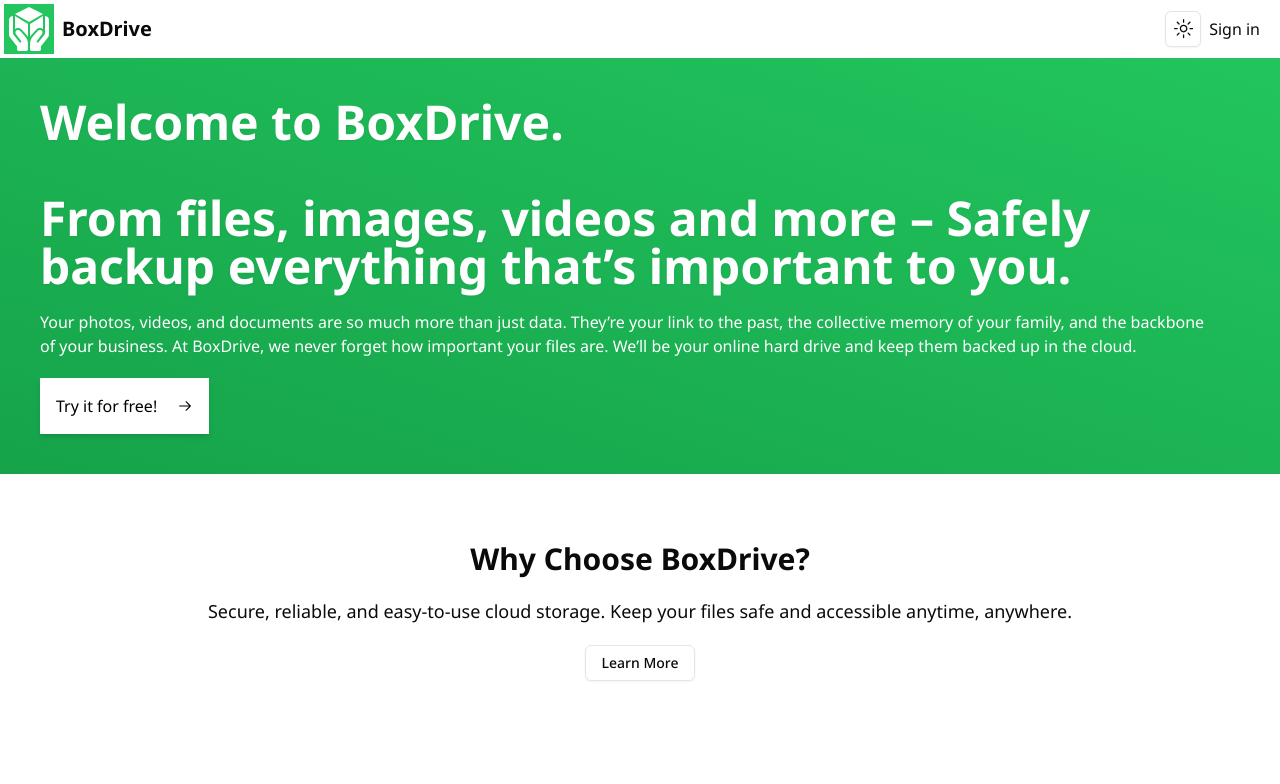
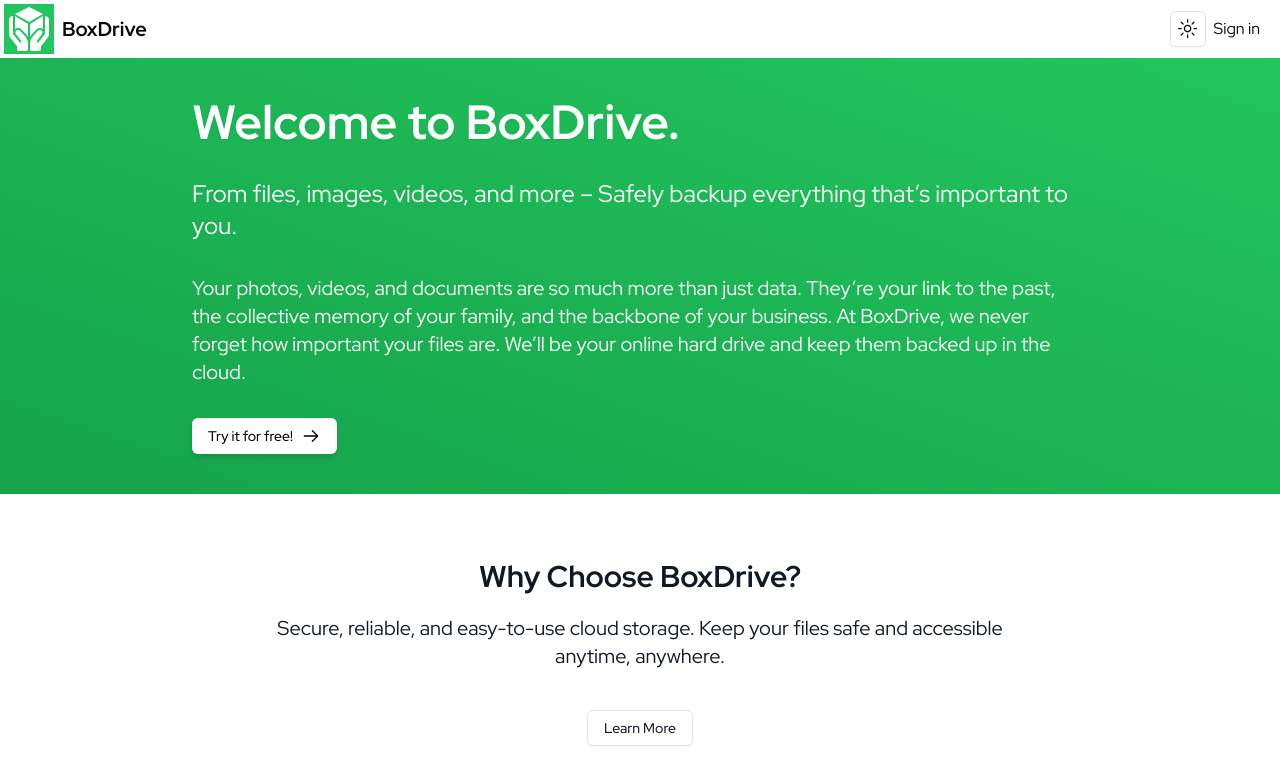
Before and after one commit to AvikNayak22/BoxDrive, a Next.js app: page / in a window 1280 px wide. Shown: the top 784 px of the page. Built offline with nearby package versions, Linux system fonts and the light colour scheme; no server answers.

Commit message:
share functionality added

```diff
--- a/app/layout.tsx
+++ b/app/layout.tsx
@@ -1,12 +1,12 @@
 import type { Metadata } from "next";
-import { Noto_Sans } from "next/font/google";
+import { Red_Hat_Display } from "next/font/google";
 import { ClerkProvider } from "@clerk/nextjs";
 import "./globals.css";
 import Header from "@/components/Header";
 import { ThemeProvider } from "@/components/theme-provider";
 import { Toaster } from "@/components/ui/sonner";
 
-const notoSans = Noto_Sans({ subsets: ["latin"] });
+const red_hat_display = Red_Hat_Display({ subsets: ["latin"] });
 
 export const metadata: Metadata = {
   title: "BoxDrive",
@@ -22,7 +22,7 @@ export default function RootLayout({
   return (
     <ClerkProvider afterSignOutUrl="/">
       <html lang="en">
-        <body className={notoSans.className}>
+        <body className={red_hat_display.className}>
           <ThemeProvider
             attribute="class"
             defaultTheme="system"
--- a/app/page.tsx
+++ b/app/page.tsx
@@ -4,48 +4,50 @@ import Link from "next/link";
 
 export default function Home() {
   return (
-    <main className="">
-      <div className="p-10 flex flex-col bg-gradient-to-tr from-green-600 dark:from-green-800 to-green-500  dark:to-green-700 text-balance text-white space-y-5">
-        <h1 className="text-3xl sm:text-5xl font-bold drop-shadow-sm">
-          Welcome to BoxDrive. <br />
-          <br />
-          From files, images, videos and more – Safely backup everything that’s
-          important to you.
+    <main className="bg-white dark:bg-gray-900 text-gray-900 dark:text-white">
+      {/* Hero Section */}
+      <section className="p-10 bg-gradient-to-tr from-green-600 dark:from-green-800 to-green-500 dark:to-green-700 text-white">
+        <div className="max-w-4xl mx-auto flex flex-col space-y-8">
+          <h1 className="text-3xl sm:text-5xl font-bold drop-shadow-sm leading-snug">
+            Welcome to BoxDrive.
           </h1>
-
-        <p>
+          <p className="text-xl sm:text-2xl">
+            From files, images, videos, and more – Safely backup everything
+            that’s important to you.
+          </p>
+          <p className="text-lg sm:text-xl">
             Your photos, videos, and documents are so much more than just data.
             They’re your link to the past, the collective memory of your family,
             and the backbone of your business. At BoxDrive, we never forget how
             important your files are. We’ll be your online hard drive and keep
             them backed up in the cloud.
           </p>
-
-        <Link
-          href="/dashboard"
-          className="flex items-center text-md cursor-pointer bg-white dark:bg-black  text-black dark:text-white p-4 w-fit shadow-md"
-        >
-          Try it for free!
-          <ArrowRightIcon className="ml-5 size-4" />
+          <Link href="/dashboard">
+            <Button className="flex items-center justify-center space-x-2 bg-white dark:bg-black text-black dark:text-white shadow-md hover:bg-gray-200 dark:hover:bg-gray-800 transition-all duration-200">
+              <span>Try it for free!</span>
+              <ArrowRightIcon className="w-5 h-5" />
+            </Button>
           </Link>
         </div>
+      </section>
 
-      <div className="px-10 py-6 flex flex-col items-center mt-7 sm:mt-[43px] space-y-5">
-        <div>
-          <h2 className="text-2xl sm:text-3xl font-bold text-center">
+      {/* Why Choose BoxDrive Section */}
+      <section className="px-6 py-10 sm:py-16">
+        <div className="max-w-3xl mx-auto text-center">
+          <h2 className="text-2xl sm:text-3xl font-bold">
             Why Choose BoxDrive?
           </h2>
-          <p className="mt-5 text-lg  text-center">
+          <p className="mt-5 text-lg sm:text-xl">
             Secure, reliable, and easy-to-use cloud storage. Keep your files
             safe and accessible anytime, anywhere.
           </p>
-        </div>
           <Link href="/dashboard">
-          <Button className="mt-5 sm:mt-0" variant="outline">
+            <Button className="mt-8 sm:mt-10" variant="outline">
               Learn More
             </Button>
           </Link>
         </div>
+      </section>
     </main>
   );
 }
--- a/components/DropzoneComponent.tsx
+++ b/components/DropzoneComponent.tsx
@@ -13,7 +13,7 @@ import {
 } from "firebase/firestore";
 import { db, storage } from "@/firebase";
 import { getDownloadURL, ref, uploadBytes } from "firebase/storage";
-import { toast} from "sonner";
+import { toast } from "sonner";
 
 const DropzoneComponent = () => {
   const [loading, setLoading] = useState<boolean>(false);
@@ -91,7 +91,7 @@ const DropzoneComponent = () => {
             <div
               {...getRootProps()}
               className={cn(
-                "w-full h-52 flex justify-center items-center p-5 border-2 border-dashed border-green-300 dark:border-green-300 rounded-lg text-center",
+                "w-full h-64 flex justify-center items-center p-5 border-2 border-dashed border-green-300 dark:border-green-300 rounded-lg text-center",
                 isDragActive
                   ? "bg-green-400/60 dark:bg-green-500/80 text-white animate-pulse"
                   : "bg-green-200/40 dark:bg-green-300/40 text-green-300 dark:text-green-300"
--- /dev/null
+++ b/components/ShareModal.jsx
@@ -0,0 +1,65 @@
+"use client";
+
+import {
+  FacebookShareButton,
+  TwitterShareButton,
+  LinkedinShareButton,
+  WhatsappShareButton,
+  EmailShareButton,
+  FacebookIcon,
+  TwitterIcon,
+  LinkedinIcon,
+  WhatsappIcon,
+  EmailIcon,
+} from "react-share";
+
+import {
+  Dialog,
+  DialogContent,
+  DialogHeader,
+  DialogTitle,
+} from "@/components/ui/dialog";
+import { useAppStore } from "@/store/store";
+
+const ShareModal = ({ downloadURL }) => {
+  const [isShareModalOpen, setIsShareModalOpen] = useAppStore((state) => [
+    state.isShareModalOpen,
+    state.setIsShareModalOpen,
+  ]);
+
+  return (
+    <Dialog
+      open={isShareModalOpen}
+      onOpenChange={(isOpen) => {
+        setIsShareModalOpen(isOpen);
+      }}
+    >
+      <DialogContent className="sm:max-w-md">
+        <DialogHeader>
+          <DialogTitle className="text-center text-xl font-semibold">
+            Share this link
+          </DialogTitle>
+        </DialogHeader>
+        <div className="flex flex-wrap justify-center gap-4 mt-5">
+          <FacebookShareButton url={downloadURL}>
+            <FacebookIcon size={48} round />
+          </FacebookShareButton>
+          <TwitterShareButton url={downloadURL}>
+            <TwitterIcon size={48} round />
+          </TwitterShareButton>
+          <LinkedinShareButton url={downloadURL}>
+            <LinkedinIcon size={48} round />
+          </LinkedinShareButton>
+          <WhatsappShareButton url={downloadURL}>
+            <WhatsappIcon size={48} round />
+          </WhatsappShareButton>
+          <EmailShareButton url={downloadURL}>
+            <EmailIcon size={48} round />
+          </EmailShareButton>
+        </div>
+      </DialogContent>
+    </Dialog>
+  );
+};
+
+export default ShareModal;
--- a/components/table/TableWrapper.tsx
+++ b/components/table/TableWrapper.tsx
@@ -53,9 +53,10 @@ const TableWrapper = ({ skeletonFiles }: { skeletonFiles: FileType[] }) => {
   if (docs?.docs.length === undefined)
     return (
       <div className="flex flex-col">
-        <Button variant="outline" className="ml-auto w-36 h-10 mb-5">
-          <Skeleton className="h-5 w-full" />
-        </Button>
+        <div className="flex justify-start gap-2 items-center py-4">
+          <Skeleton className="max-w-sm h-9 w-96 rounded-md" />
+          <Skeleton className="w-32 h-9 rounded-md" />
+        </div>
 
         <div className="border rounded-lg">
           <div className="border-b h-10" />
--- a/components/table/columns.tsx
+++ b/components/table/columns.tsx
@@ -5,6 +5,7 @@ import { DefaultExtensionType, defaultStyles, FileIcon } from "react-file-icon";
 import { ColumnDef } from "@tanstack/react-table";
 import prettyBytes from "pretty-bytes";
 import { COLOR_EXTENSION_MAP } from "@/constant";
+import ShareModal from "@/components/ShareModal";
 
 export const columns: ColumnDef<FileType>[] = [
   {
@@ -40,14 +41,5 @@ export const columns: ColumnDef<FileType>[] = [
   {
     accessorKey: "downloadURL",
     header: "Link",
-    cell: (info) => (
-      <a
-        href={info.getValue<string>()}
-        target="_blank"
-        className="underline text-green-500 hover:text-green-600"
-      >
-        Download
-      </a>
-    ),
   },
 ];
--- a/components/table/data-table.tsx
+++ b/components/table/data-table.tsx
@@ -20,18 +20,14 @@ import {
 } from "@/components/ui/table";
 import { Button } from "../ui/button";
 import { FileType } from "@/typings";
-import {
-  CaretLeftIcon,
-  CaretRightIcon,
-  Pencil1Icon,
-  TrashIcon,
-} from "@radix-ui/react-icons";
+import { Pencil1Icon, TrashIcon } from "@radix-ui/react-icons";
 import { useAppStore } from "@/store/store";
 import { DeleteModal } from "../DeleteModal";
 import RenameModal from "../RenameModal";
 import { useEffect, useState } from "react";
 import { Input } from "../ui/input";
 import TablePagination from "./TablePagination";
+import ShareModal from "../ShareModal";
 
 interface DataTableProps<TData, TValue> {
   columns: ColumnDef<TData, TValue>[];
@@ -48,6 +44,7 @@ export function DataTable<TData, TValue>({
   });
 
   const [columnFilters, setColumnFilters] = useState<ColumnFiltersState>([]);
+  const [downloadURL, setDownloadURL] = useState<string>("");
 
   useEffect(() => {
     const storedPagination = localStorage.getItem("tablePagination");
@@ -91,6 +88,7 @@ export function DataTable<TData, TValue>({
     setFilename,
     setIsDeleteModalOpen,
     setIsRenameModalOpen,
+    setIsShareModalOpen,
     setRowsOnCurrentPage,
     sort,
     setSort,
@@ -99,6 +97,7 @@ export function DataTable<TData, TValue>({
     state.setFilename,
     state.setIsDeleteModalOpen,
     state.setIsRenameModalOpen,
+    state.setIsShareModalOpen,
     state.setRowsOnCurrentPage,
     state.sort,
     state.setSort,
@@ -115,6 +114,12 @@ export function DataTable<TData, TValue>({
     setIsRenameModalOpen(true);
   }
 
+  function openShareModal(fileId: string, URL: string): void {
+    setFileId(fileId);
+    setDownloadURL(URL);
+    setIsShareModalOpen(true);
+  }
+
   useEffect(() => {
     setRowsOnCurrentPage(rowsOnCurrentPage);
   }, [rowsOnCurrentPage, setRowsOnCurrentPage]);
@@ -123,6 +128,7 @@ export function DataTable<TData, TValue>({
     <>
       <DeleteModal />
       <RenameModal />
+      <ShareModal downloadURL={downloadURL} />
       <div className="flex justify-start gap-2 items-center py-4">
         <Input
           placeholder="Search filename..."
@@ -193,6 +199,18 @@ export function DataTable<TData, TValue>({
                           {cell.getValue() as string}
                           <Pencil1Icon className="ml-2 size-4" />
                         </p>
+                      ) : cell.column.id === "downloadURL" ? (
+                        <p
+                          onClick={() =>
+                            openShareModal(
+                              (row.original as FileType).id,
+                              cell.getValue() as string
+                            )
+                          }
+                          className="underline cursor-pointer text-green-500 hover:text-green-600"
+                        >
+                          Share
+                        </p>
                       ) : (
                         flexRender(
                           cell.column.columnDef.cell,
--- a/package.json
+++ b/package.json
@@ -27,6 +27,7 @@
     "react-dropzone": "^14.2.3",
     "react-file-icon": "^1.5.0",
     "react-firebase-hooks": "^5.1.1",
+    "react-share": "^5.1.0",
     "sonner": "^1.5.0",
     "tailwind-merge": "^2.4.0",
     "tailwindcss-animate": "^1.0.7",
--- a/store/store.ts
+++ b/store/store.ts
@@ -6,6 +6,9 @@ interface AppState {
 
   isRenameModalOpen: boolean;
   setIsRenameModalOpen: (open: boolean) => void;
+
+  isShareModalOpen: boolean;
+  setIsShareModalOpen: (open: boolean) => void;
 
   fileId: string | null;
   setFileId: (fileId: string) => void;
@@ -33,6 +36,9 @@ export const useAppStore = create<AppState>((set) => ({
   isRenameModalOpen: false,
   setIsRenameModalOpen: (open) => set((state) => ({ isRenameModalOpen: open })),
 
+  isShareModalOpen: false,
+  setIsShareModalOpen: (open) => set((state) => ({ isShareModalOpen: open })),
+
   rowsOnCurrentPage: 0,
   setRowsOnCurrentPage: (count: number) => set({ rowsOnCurrentPage: count }),
 
```
Also changed, not shown: components/table/TablePagination.jsx (+13 -7 lines), 1 other file (tests, documents, lock files or other folders). Lines whose indentation alone changed are shown as unchanged.
